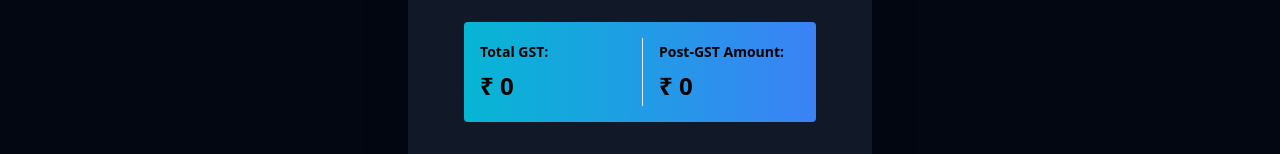
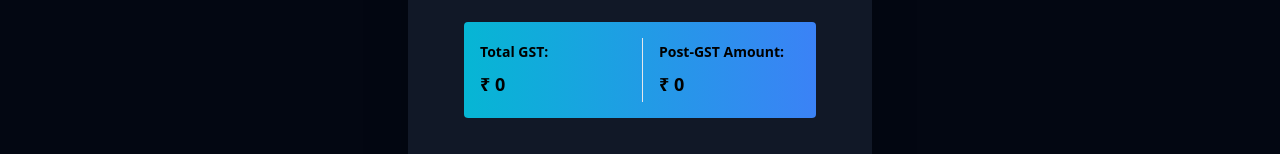
Before and after one commit to Ayush06Vyas/gst-calculator, a Next.js app: page / in a window 1280 px wide. Shown: the part 646-800 px from the top of the page. Built offline with nearby package versions, Linux system fonts and the light colour scheme.

Commit message:
font size of gst amounts

```diff
--- a/pages/index.tsx
+++ b/pages/index.tsx
@@ -115,7 +115,7 @@ export default function Home() {
               <div className="flex flex-col">
                 <div className="my-1 text-sm">Total GST:</div>
                 <div className="my-1">
-                  <h2 className="text-2xl font-bold">
+                  <h2 className="text-lg font-bold">
                     ₹{" "}
                     {totalGst.toLocaleString("en-IN", {
                       maximumFractionDigits: 2,
@@ -126,7 +126,7 @@ export default function Home() {
               <div className="flex flex-col px-4">
                 <div className="my-1 text-sm">Post-GST Amount:</div>
                 <div className="my-1">
-                  <h2 className="text-2xl font-bold">
+                  <h2 className="text-lg font-bold">
                     ₹{" "}
                     {postGstAmount.toLocaleString("en-IN", {
                       maximumFractionDigits: 2,
@@ -146,7 +146,7 @@ export default function Home() {
             </div>
           </div>
         </div>
-        <div className="mb-12 invisible md:visible mt-6 md:mt-0 md:self-start border-solid border-white shadow-3xl min-w-[244px] text-center border-4 p-4">
+        <div className="mb-12 invisible md:visible mt-6 md:mt-0 md:self-start border-solid border-white shadow-3xl min-w-[244px] text-center border-4 md:p-4">
           <a
             target="_blank"
             href="https://ayushvyas.com"
@@ -156,7 +156,7 @@ export default function Home() {
           </a>
         </div>
       </div>
-      <div className="flex flex-col mt-4 md:mt-10 md:w-6/12 self-center rounded-lg shadow-2xl bg-gray-900 md:p-10 p-2">
+      <div className="flex flex-col mt-4 md:mt-10 md:w-6/12 self-center rounded-lg shadow-2xl bg-gray-900 md:p-10 p-8">
       <p className="mt-6 font-bold text-inherit">What is GST?</p>
       <p className="mt-6 text-gray-300">The Goods and Services Tax (GST) is a comprehensive indirect tax levied on the supply of goods and services in India. It has replaced a complex system of multiple indirect taxes and aims to simplify the taxation structure, promote transparency, and eliminate the cascading effect of taxes.</p><br />
 
```
